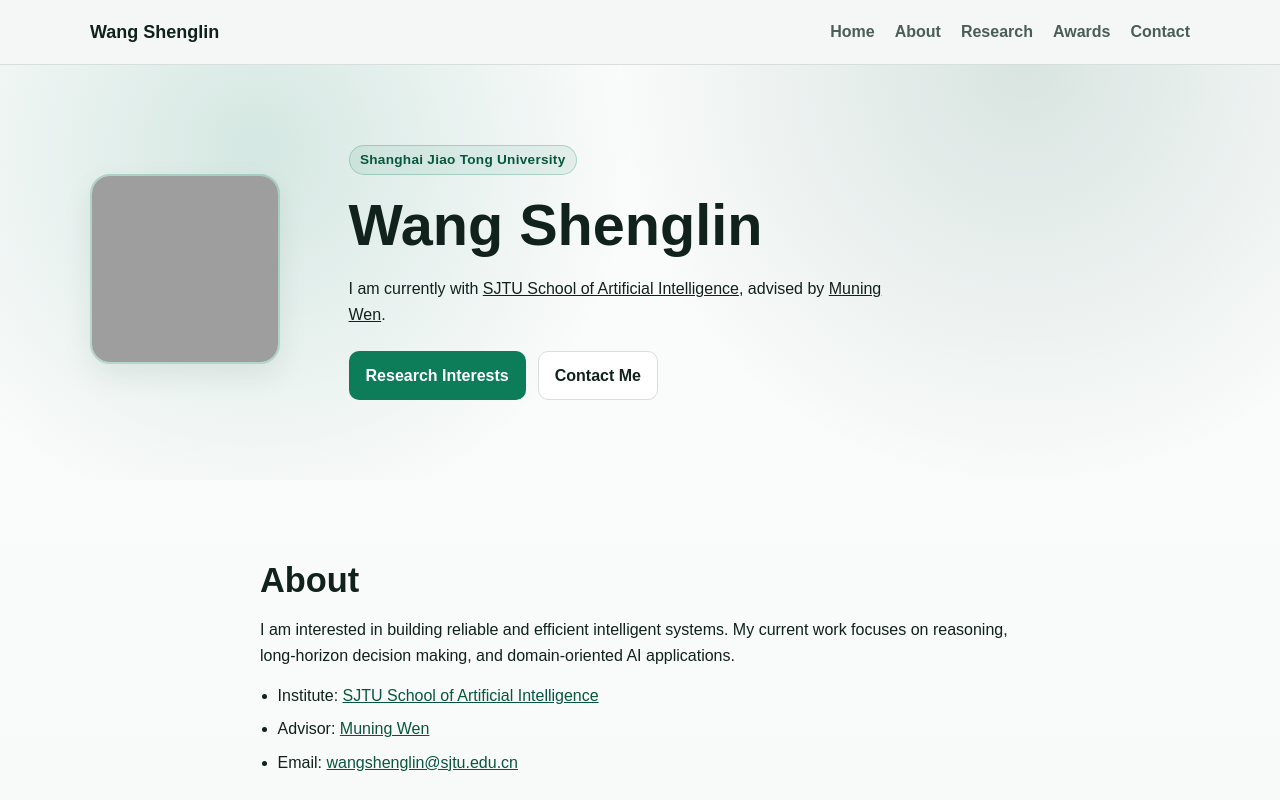
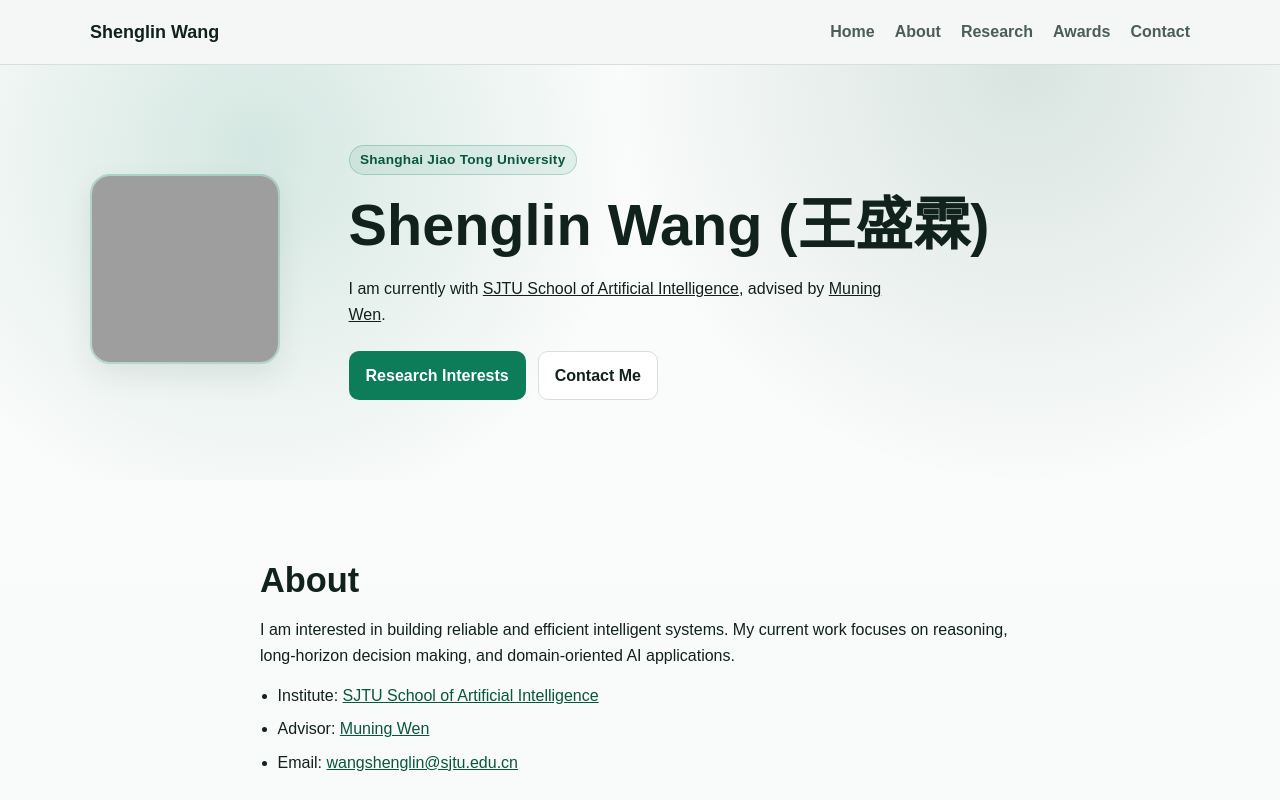
Before and after one commit to SJTU-WSL/SJTU-WSL.github.io, a plain HTML site: page index.html in a window 1280 px wide. Shown: the top 800 px of the page. Drawn offline with Linux system fonts and the light colour scheme; grey boxes are pictures that could not be loaded.

Commit message:
Update Chinese name.

```diff
--- a/index.html
+++ b/index.html
@@ -5,15 +5,15 @@
     <meta name="viewport" content="width=device-width, initial-scale=1.0" />
     <meta
       name="description"
-      content="Wang Shenglin personal website: bio, research interests, awards, and contact."
+      content="Shenglin Wang personal website: bio, research interests, awards, and contact."
     />
-    <title>Wang Shenglin | Personal Website</title>
+    <title>Shenglin Wang | Personal Website</title>
     <link rel="stylesheet" href="assets/css/styles.css" />
   </head>
   <body>
     <header class="site-header">
       <div class="container nav-wrap">
-        <a class="brand" href="#home">Wang Shenglin</a>
+        <a class="brand" href="#home">Shenglin Wang</a>
         <button class="menu-toggle" aria-expanded="false" aria-controls="main-nav">
           Menu
         </button>
@@ -31,11 +31,11 @@
       <section id="home" class="hero section">
         <div class="container hero-layout">
           <figure class="avatar-wrap">
-            <img class="avatar" src="assets/avatar.jpg" alt="Portrait of Wang Shenglin" />
+            <img class="avatar" src="assets/avatar.jpg" alt="Portrait of Shenglin Wang" />
           </figure>
           <div class="hero-content">
             <p class="eyebrow">Shanghai Jiao Tong University</p>
-            <h1>Wang Shenglin</h1>
+            <h1>Shenglin Wang (王盛霖)</h1>
             <p>
               I am currently with
               <a href="https://sai.sjtu.edu.cn" target="_blank" rel="noopener noreferrer"
@@ -139,7 +139,7 @@
 
     <footer class="site-footer">
       <div class="container">
-        <small>&copy; <span id="current-year"></span> Wang Shenglin. All rights reserved.</small>
+        <small>&copy; <span id="current-year"></span> Shenglin Wang. All rights reserved.</small>
       </div>
     </footer>
 
```
